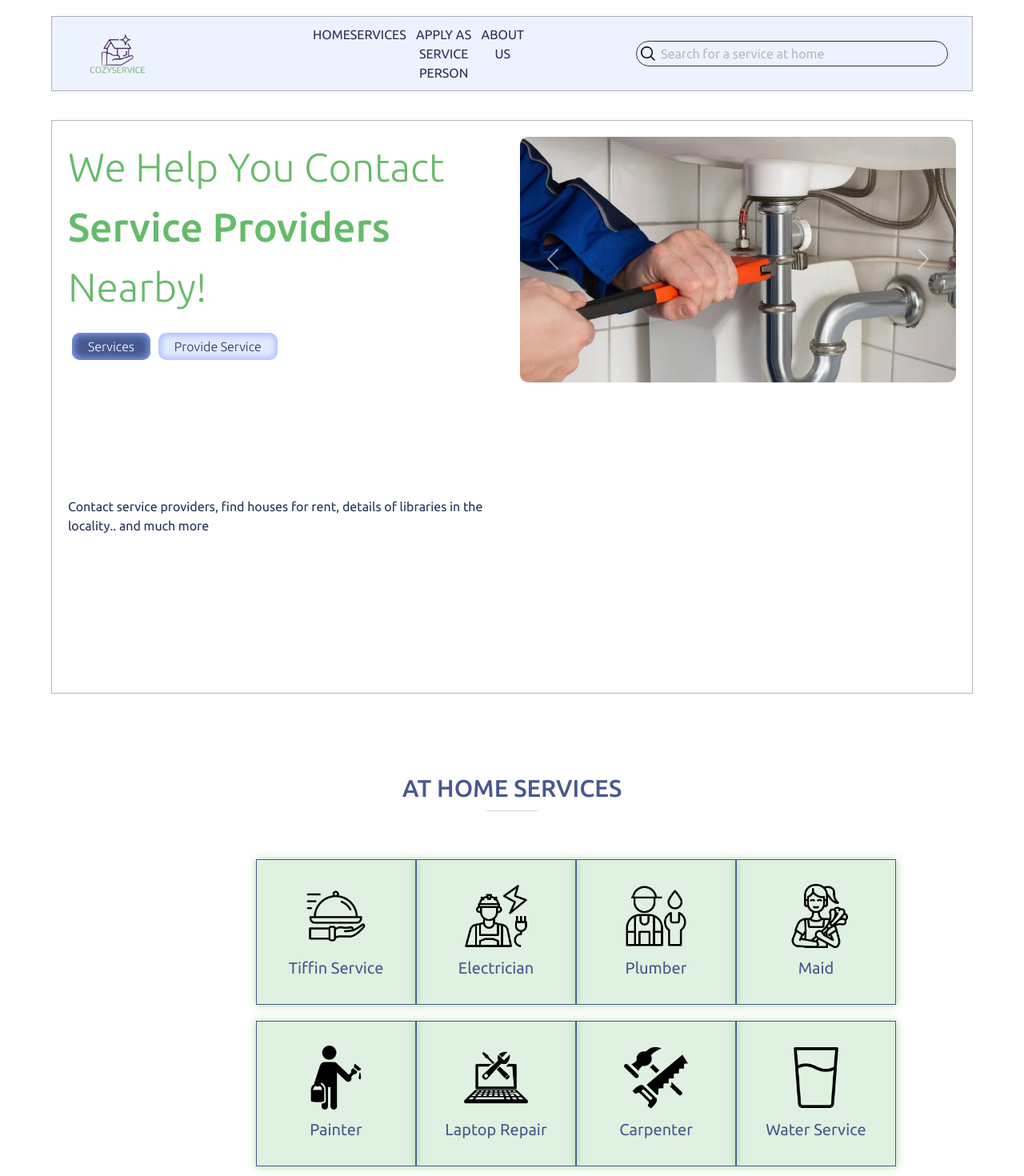
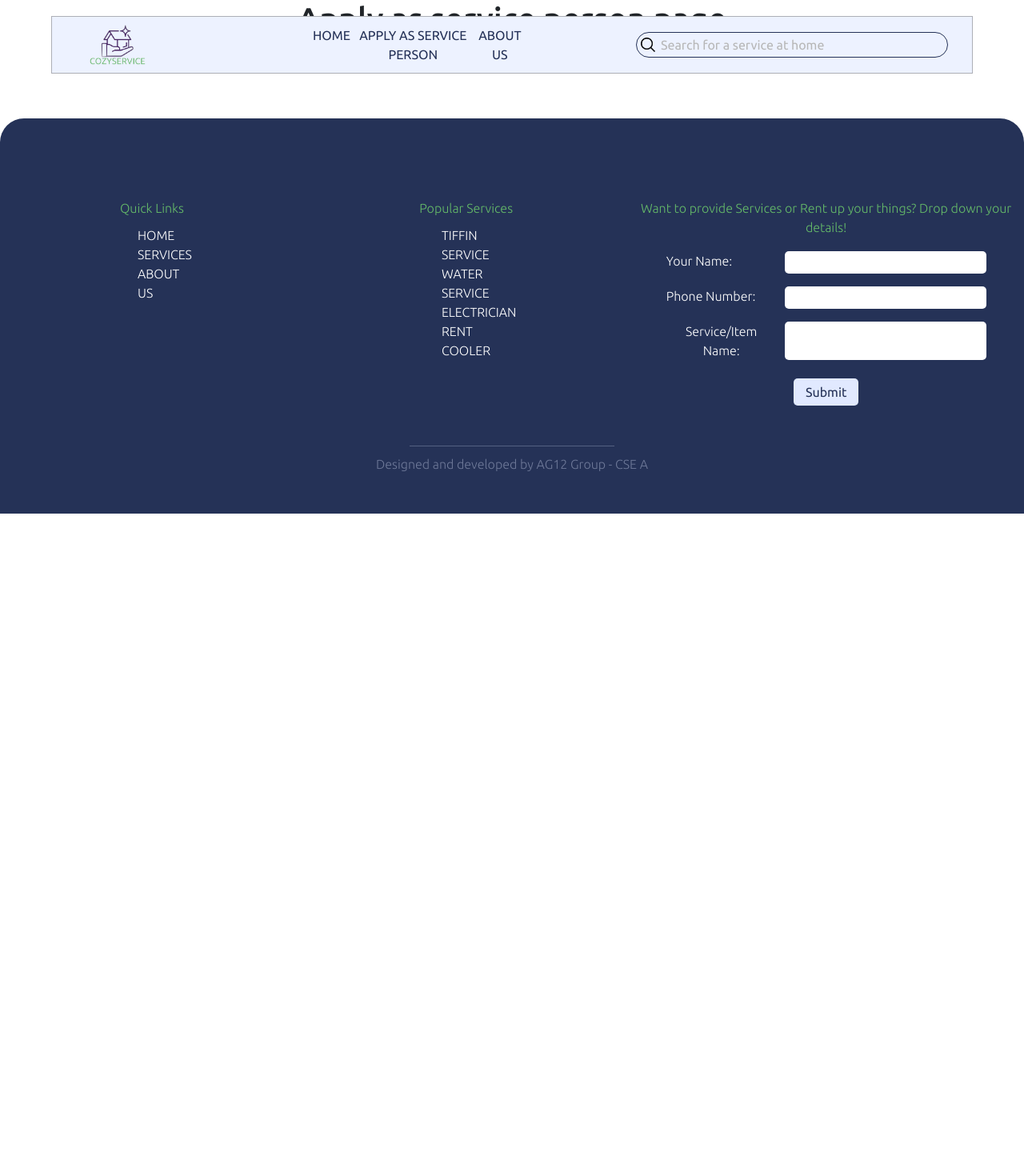
Before and after one commit to aaravgavshinde/cozyservice, a React (Create React App) app: page /apply in a window 1280 px wide. Shown: the top 1470 px of the page at 80% size. After the commit the page ends 800 px from the top, so only its background shows below. Built offline with nearby package versions, Linux system fonts and the light colour scheme.

Commit message:
added routes

```diff
--- a/package.json
+++ b/package.json
@@ -8,6 +8,7 @@
     "@testing-library/user-event": "^13.5.0",
     "react": "^18.2.0",
     "react-dom": "^18.2.0",
+    "react-router-dom": "^6.22.3",
     "react-scripts": "5.0.1",
     "web-vitals": "^2.1.4"
   },
--- a/src/App.js
+++ b/src/App.js
@@ -1,15 +1,37 @@
 import './App.css';
-import Services from './Components/Services';
-import HERO from './Components/HERO';
+import React, { useRef } from 'react';
+import Footer from './Components/Footer';
+import { BrowserRouter as Router, Route, Routes } from 'react-router-dom';
+import AboutUs from './Components/AboutUs';
+import ApplyAsSP from './Components/ApplyAsSP';
+import AllCompo from './Components/AllCompo';
 import Navbar from './Components/Navbar';
-import Footer from './Components/Footer';
 
 function App() {
+
+  /// Navigation Links
+  const service = useRef(null);
+
+  const scrollToRef = (ref) => {
+    window.scrollTo({
+      top: ref.current.offsetTop,
+      behavior: 'smooth',
+    });
+  };
+
+  const compoA = (e) => {
+    e.preventDefault();
+    scrollToRef(service);
+  };
+
   return (
     <div className="App">
-      <Navbar />
-      <HERO />
-      <Services />
+      <Navbar compoA={compoA}/>
+      <Routes>
+        <Route exact path='/' element={<AllCompo componentRef={service}/>} />
+        <Route exact path='/apply' element={<ApplyAsSP/>} />
+        <Route exact path='/aboutus' element={<AboutUs />} />
+      </Routes>
       <Footer />
     </div>
   );
--- /dev/null
+++ b/src/Components/AboutUs.jsx
@@ -0,0 +1,9 @@
+import React from 'react'
+
+export default function AboutUs() {
+  return (
+    <div>
+      <h1>About Us Page</h1>
+    </div>
+  )
+}
--- /dev/null
+++ b/src/Components/AllCompo.jsx
@@ -0,0 +1,12 @@
+import React from 'react'
+import Services from './Services';
+import HERO from './HERO';
+
+export default function AllCompo(props) {
+  return (
+    <div>
+      <HERO />
+      <Services componentRef={props.componentRef}/>
+    </div>
+  )
+}
--- /dev/null
+++ b/src/Components/ApplyAsSP.jsx
@@ -0,0 +1,9 @@
+import React from 'react'
+
+export default function ApplyAsSP() {
+  return (
+    <div>
+      <h1>Apply as service person page</h1>
+    </div>
+  )
+}
--- a/src/Components/Navbar.css
+++ b/src/Components/Navbar.css
@@ -42,6 +42,11 @@ ul li {
 ul li a {
     text-decoration: none;
     color: inherit;
+    transition: 0.2s;
+    cursor: pointer;
+}
+ul li a:hover {
+    color: #6575a2;
 }
 
 .search-box input {
@@ -60,25 +65,29 @@ ul li a {
 }
 
 .search-links {
-    border: 1px solid #72727284;
+    border: 1px solid #253257;
     position: absolute;
     z-index: 1;
     background-color: #edffed;
     width: 200px;
+    border-radius: 5px;
 }
 
 .search-links div {
     display: grid;
-    justify-content: left;
-    margin-left: 0px;
+    justify-content: center;
+    border: 1px solid #bcffbc;
+    transition: 0.3s;
+}
+
+.search-links div:hover {
+    background-color: #b9ffb9;
 }
 
 .search-links div div {
     color: #253257;
     margin: 4px;
     cursor: pointer;
+    font-size: 18px;
+    border: none;
 }
-
-.search-links div div:hover {
-    background-color: #9fff9f;
-}
--- a/src/Components/Navbar.jsx
+++ b/src/Components/Navbar.jsx
@@ -1,7 +1,8 @@
 import React, { useState, useEffect, useRef } from 'react';
 import './Navbar.css';
+import { useLocation } from 'react-router-dom';
 
-export default function Navbar() {
+export default function Navbar(props) {
   const [searchInput, setSearchInput] = useState('');
   const [filteredServices, setFilteredServices] = useState([]);
   const [inputClicked, setInputClicked] = useState(false);
@@ -56,23 +57,27 @@ export default function Navbar() {
     };
   }, []);
 
+  // Check if the current location matches a specific route where we want to hide the navbar
+  const location = useLocation();
+  const hideLink = location.pathname === '/apply' || location.pathname === '/aboutus';
+
   return (
     <div className='navbar-main-div'>
       <div className='logo-box'>
-        <img src='images/logo.png' alt='logo' />
+      <a href=""><img src='images/logo.png' alt='logo' /></a>
       </div>
       <ul>
         <li>
-          <a href=''>HOME</a>
+          <a href='/'>HOME</a>
+        </li>
+        {!hideLink &&<li>
+          <a onClick={props.compoA}>SERVICES</a>
+        </li>}
+        <li>
+          <a href='/apply'>APPLY AS SERVICE PERSON</a>
         </li>
         <li>
-          <a href=''>SERVICES</a>
-        </li>
-        <li>
-          <a href=''>APPLY AS SERVICE PERSON</a>
-        </li>
-        <li>
-          <a href=''>ABOUT US</a>
+          <a href='/aboutus'>ABOUT US</a>
         </li>
       </ul>
       <div className='search-box' ref={searchBoxRef}>
@@ -94,7 +99,7 @@ export default function Navbar() {
                   </div>
                 ))
               ) : (
-                <li>No results found</li>
+                <div>No results found</div>
               )
             ) : (
               services.map((service, index) => (
--- a/src/Components/Services.jsx
+++ b/src/Components/Services.jsx
@@ -1,9 +1,9 @@
 import React from 'react'
 import './Services.css'
 
-export default function Services() {
+export default function Services({componentRef}) {
     return (
-        <div className='services-main-div'>
+        <div className='services-main-div' ref={componentRef}>
             {/* At Home Services */}
             <h1>AT HOME SERVICES</h1>
             <hr />
--- a/src/index.js
+++ b/src/index.js
@@ -3,11 +3,14 @@ import ReactDOM from 'react-dom/client';
 import './index.css';
 import App from './App';
 import reportWebVitals from './reportWebVitals';
+import { BrowserRouter as Router } from 'react-router-dom';
 
 const root = ReactDOM.createRoot(document.getElementById('root'));
 root.render(
   <React.StrictMode>
-    <App />
+    <Router>
+      <App />
+    </Router>
   </React.StrictMode>
 );
 
```
Also changed, not shown: 1 other file (tests, documents, lock files or other folders).
